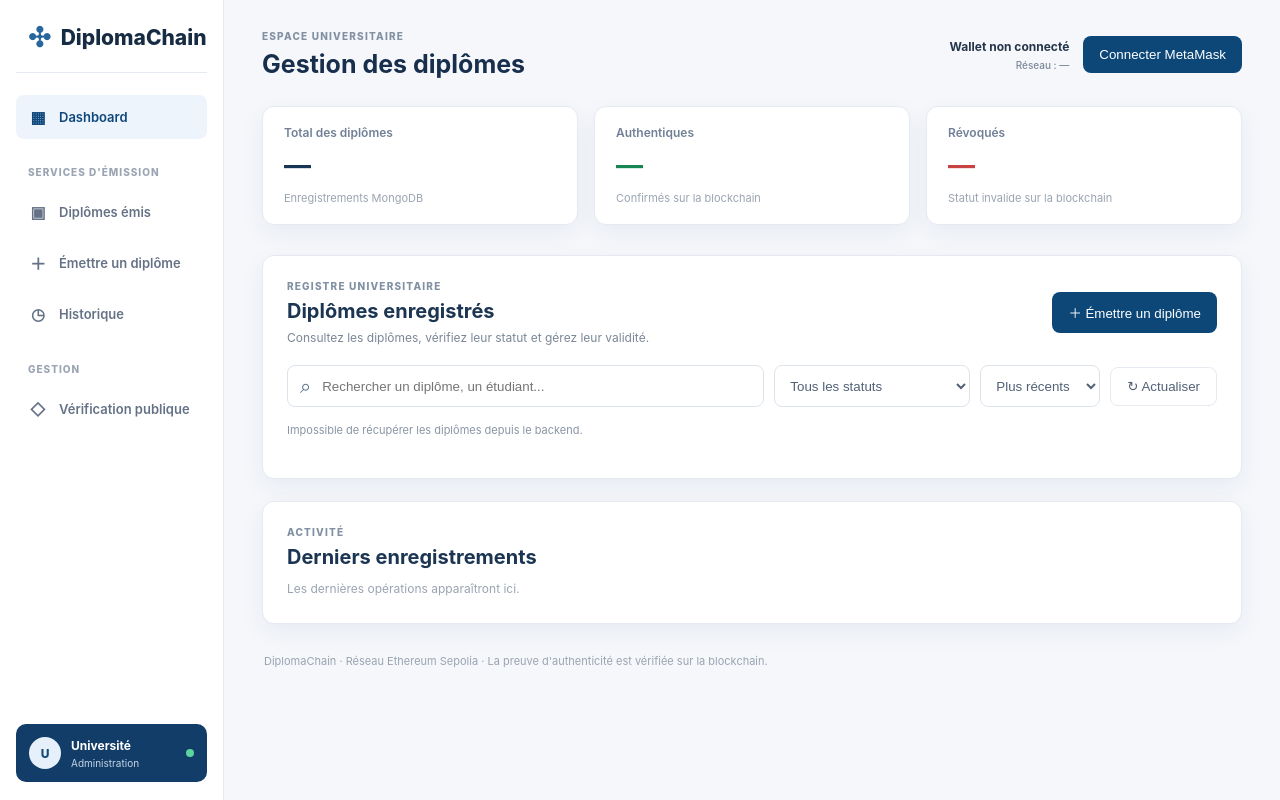
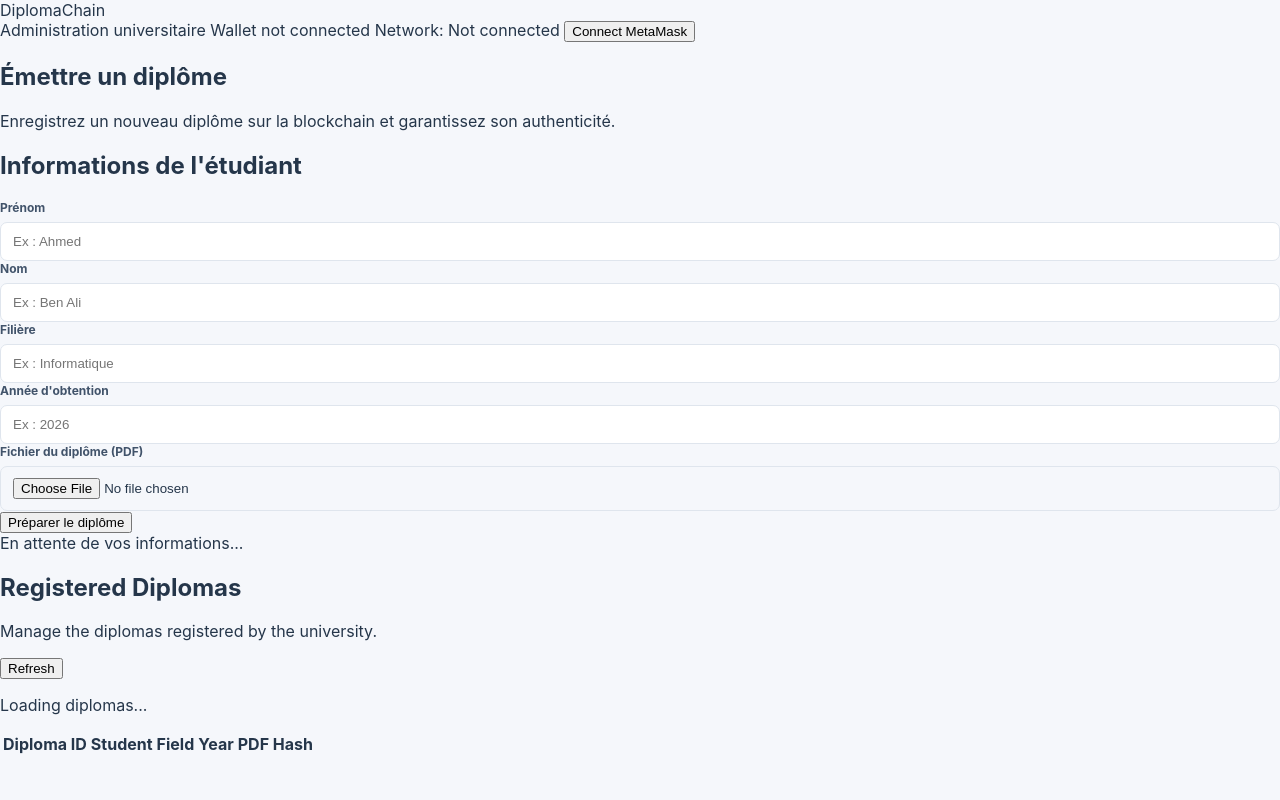
Before and after one commit to tesnim44/Diploma-Blockchain, a website: page frontend/admin/index.html in a window 1280 px wide. Drawn offline with nearby package versions, Linux system fonts and the light colour scheme; no server answers.

Commit message:
revert(admin): restore previous admin interface

```diff
--- a/frontend/admin/index.html
+++ b/frontend/admin/index.html
@@ -1,86 +1,157 @@
+
 <!DOCTYPE html>
 <html lang="fr">
+
 <head>
     <meta charset="UTF-8">
     <meta name="viewport" content="width=device-width, initial-scale=1.0">
-  <title>DiplomaChain — Administration</title>
+
+    <title>Administration - Certification Blockchain</title>
+
     <link rel="stylesheet" href="style.css">
 </head>
+
 <body>
-  <div class="app-shell">
-    <aside class="sidebar">
-      <a class="brand" href="#"><span class="brand-mark">✣</span><span>DiplomaChain</span></a>
-      <nav class="side-nav" aria-label="Navigation principale">
-        <a class="nav-link active" href="#dashboard"><span>▦</span> Dashboard</a>
-        <div class="nav-heading">SERVICES D'ÉMISSION</div>
-        <a class="nav-link" href="#templates"><span>▣</span> Diplômes émis</a>
-        <a class="nav-link" href="#issuance"><span>＋</span> Émettre un diplôme</a>
-        <a class="nav-link" href="#history"><span>◷</span> Historique</a>
-        <div class="nav-heading">GESTION</div>
-        <a class="nav-link" href="#verification"><span>◇</span> Vérification publique</a>
-      </nav>
-      <div class="sidebar-bottom">
-        <div class="institution-avatar">U</div>
-        <div><strong>Université</strong><small>Administration</small></div>
-        <span class="online-dot"></span>
+
+    <header class="header">
+        <div class="logo">DiplomaChain</div>
+
+<div class="header-right">
+    <span>Administration universitaire</span>
+
+    <span id="walletAddress">
+        Wallet not connected
+    </span>
+
+    <span id="networkName">
+        Network: Not connected
+    </span>
+
+    <button type="button" id="connectWallet">
+        Connect MetaMask
+    </button>
 </div>
-    </aside>
 
-    <main class="main-content" id="dashboard">
-      <header class="topbar">
-        <div><p class="eyebrow">ESPACE UNIVERSITAIRE</p><h1>Gestion des diplômes</h1></div>
-        <div class="wallet-area">
-          <div class="wallet-info"><span id="walletAddress">Wallet non connecté</span><small id="networkName">Réseau : —</small></div>
-          <button type="button" id="connectWallet" class="button button-primary">Connecter MetaMask</button>
-        </div>
     </header>
 
-      <section class="stats-grid" aria-label="Statistiques des diplômes">
-        <article class="stat-card"><span class="stat-label">Total des diplômes</span><strong id="totalCount">—</strong><span class="stat-note">Enregistrements MongoDB</span></article>
-        <article class="stat-card"><span class="stat-label">Authentiques</span><strong id="validCount" class="stat-green">—</strong><span class="stat-note">Confirmés sur la blockchain</span></article>
-        <article class="stat-card"><span class="stat-label">Révoqués</span><strong id="revokedCount" class="stat-red">—</strong><span class="stat-note">Statut invalide sur la blockchain</span></article>
+    <main class="container">
+
+        <section class="welcome">
+            <h1>Émettre un diplôme</h1>
+            <p>
+                Enregistrez un nouveau diplôme sur la blockchain
+                et garantissez son authenticité.
+            </p>
         </section>
 
-      <section class="content-section" id="templates">
-        <div class="section-heading">
-          <div><p class="eyebrow">REGISTRE UNIVERSITAIRE</p><h2>Diplômes enregistrés</h2><p class="section-description">Consultez les diplômes, vérifiez leur statut et gérez leur validité.</p></div>
-          <button type="button" id="openIssue" class="button button-primary">＋ Émettre un diplôme</button>
+        <section class="form-card">
+
+            <h2>Informations de l'étudiant</h2>
+
+            <form id="diplomaForm">
+
+                <div class="form-group">
+                    <label for="firstName">Prénom</label>
+                    <input
+                        type="text"
+                        id="firstName"
+                        placeholder="Ex : Ahmed"
+                        required
+                    >
                 </div>
-        <div class="toolbar">
-          <label class="search-box"><span>⌕</span><input id="searchDiplomas" type="search" placeholder="Rechercher un diplôme, un étudiant..."></label>
-          <select id="statusFilter" aria-label="Filtrer par statut"><option value="all">Tous les statuts</option><option value="valid">Authentiques</option><option value="revoked">Révoqués</option><option value="unknown">Introuvables / non vérifiés</option></select>
-          <select id="sortDiplomas" aria-label="Trier les diplômes"><option value="newest">Plus récents</option><option value="oldest">Plus anciens</option><option value="name">Nom A–Z</option></select>
-          <button type="button" id="refreshDiplomas" class="button button-light">↻ Actualiser</button>
+
+                <div class="form-group">
+                    <label for="lastName">Nom</label>
+                    <input
+                        type="text"
+                        id="lastName"
+                        placeholder="Ex : Ben Ali"
+                        required
+                    >
                 </div>
-        <p id="dashboardStatus" class="dashboard-status" aria-live="polite">Chargement des diplômes…</p>
-        <div id="diplomaGrid" class="diploma-grid"></div>
+
+                <div class="form-group">
+                    <label for="field">Filière</label>
+                    <input
+                        type="text"
+                        id="field"
+                        placeholder="Ex : Informatique"
+                        required
+                    >
+                </div>
+
+                <div class="form-group">
+                    <label for="year">Année d'obtention</label>
+                    <input
+                        type="number"
+                        id="year"
+                        placeholder="Ex : 2026"
+                        min="2000"
+                        max="2100"
+                        required
+                    >
+                </div>
+
+                <div class="form-group">
+                    <label for="diplomaFile">Fichier du diplôme (PDF)</label>
+                    <input
+                        type="file"
+                        id="diplomaFile"
+                        accept=".pdf,application/pdf"
+                        required
+                    >
+                </div>
+
+                <button type="submit" id="issueButton">
+                    Préparer le diplôme
+                </button>
+
+            </form>
+
+            <div id="status" class="status">
+                En attente de vos informations...
+            </div>
+
         </section>
 
-      <section class="content-section history-section" id="history">
-        <div class="section-heading compact"><div><p class="eyebrow">ACTIVITÉ</p><h2>Derniers enregistrements</h2></div></div>
-        <div id="historyList" class="history-list"><p class="muted">Les dernières opérations apparaîtront ici.</p></div>
+<section class="dashboard">
+
+    <div class="dashboard-header">
+        <div>
+            <h2>Registered Diplomas</h2>
+            <p>Manage the diplomas registered by the university.</p>
+        </div>
+
+        <button type="button" id="refreshDiplomas">
+            Refresh
+        </button>
+    </div>
+
+    <p id="dashboardStatus">Loading diplomas...</p>
+
+    <div class="table-container">
+        <table>
+            <thead>
+                <tr>
+                    <th>Diploma ID</th>
+                    <th>Student</th>
+                    <th>Field</th>
+                    <th>Year</th>
+                    <th>PDF Hash</th>
+                </tr>
+            </thead>
+
+            <tbody id="diplomasTableBody">
+            </tbody>
+        </table>
+    </div>
+
 </section>
 
-      <footer class="page-footer">DiplomaChain · Réseau Ethereum Sepolia · La preuve d'authenticité est vérifiée sur la blockchain.</footer>
     </main>
-  </div>
-
-  <div class="modal-backdrop" id="issueModal" hidden>
-    <section class="modal-card" role="dialog" aria-modal="true" aria-labelledby="modalTitle">
-      <div class="modal-header"><div><p class="eyebrow">NOUVEL ENREGISTREMENT</p><h2 id="modalTitle">Émettre un diplôme</h2><p class="section-description">Les informations seront enregistrées après confirmation de la transaction.</p></div><button type="button" id="closeIssue" class="icon-button" aria-label="Fermer">×</button></div>
-      <form id="diplomaForm" class="issue-form">
-        <div class="form-group"><label for="firstName">Prénom</label><input type="text" id="firstName" placeholder="Ex. Ahmed" required></div>
-        <div class="form-group"><label for="lastName">Nom</label><input type="text" id="lastName" placeholder="Ex. Ben Ali" required></div>
-        <div class="form-group"><label for="field">Filière</label><input type="text" id="field" placeholder="Ex. Informatique" required></div>
-        <div class="form-group"><label for="year">Année d'obtention</label><input type="number" id="year" min="2000" max="2100" placeholder="2026" required></div>
-        <div class="form-group full-width"><label for="diplomaFile">Document PDF</label><input type="file" id="diplomaFile" accept=".pdf,application/pdf" required><small>Le PDF est haché dans le navigateur ; le document complet n'est pas stocké sur la blockchain.</small></div>
-        <div class="modal-actions full-width"><button type="button" id="cancelIssue" class="button button-light">Annuler</button><button type="submit" id="issueButton" class="button button-primary">Préparer le diplôme</button></div>
-      </form>
-      <div id="status" class="status-message" aria-live="polite">En attente de vos informations…</div>
-    </section>
-  </div>
 
     <script src="https://cdn.jsdelivr.net/npm/ethers@6.17.0/dist/ethers.umd.min.js"></script>
     <script src="app.js"></script>
+
 </body>
 </html>
```
Lines whose indentation alone changed are shown as unchanged.
